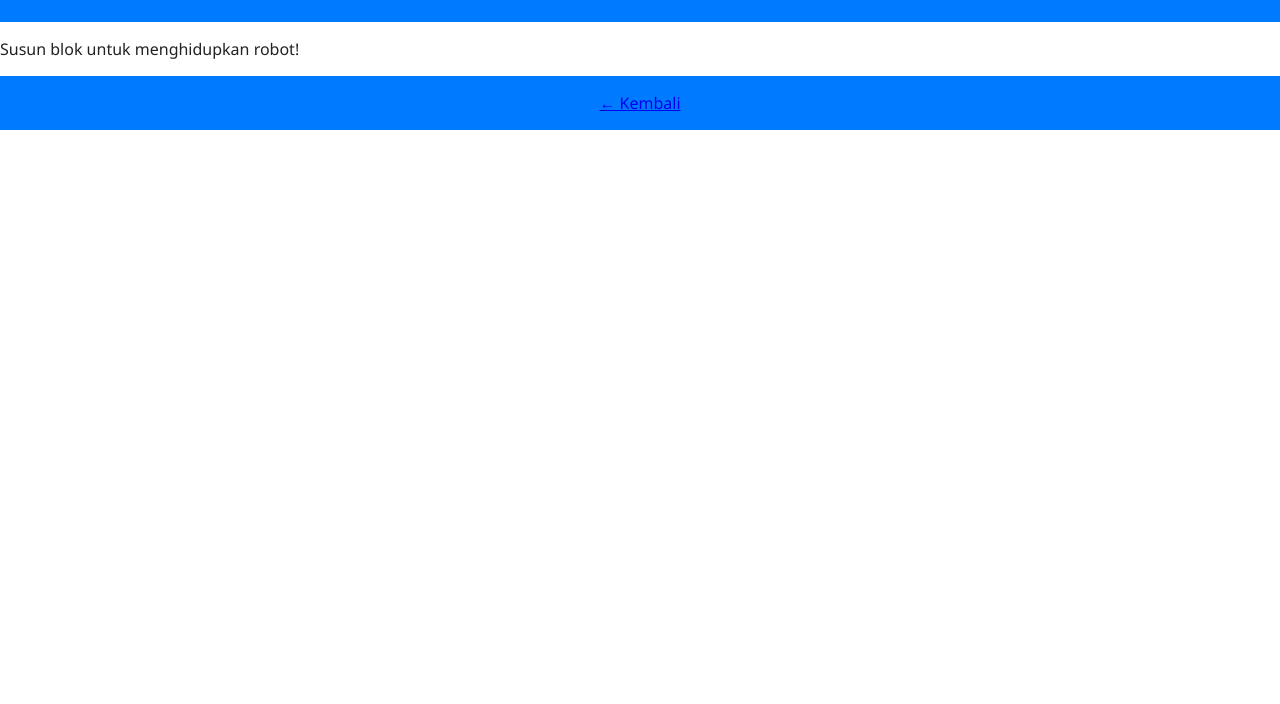
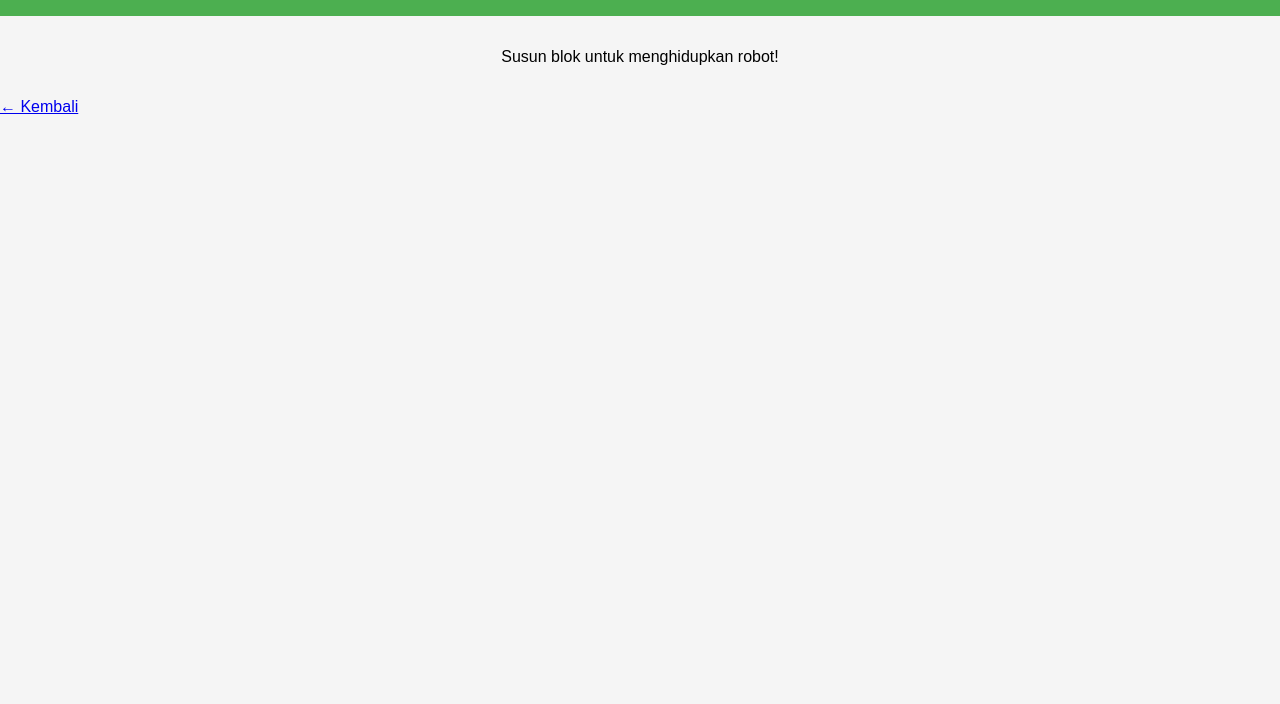
Before and after one commit to T-faces/Coding-Learning, a plain HTML site: page games/sd-game.html in a window 1280 px wide. Shown: the part 96-800 px from the top of the page. Drawn offline with Linux system fonts and the light colour scheme; files that its build step writes are made by us from their sources.

Commit message:
Update sd-game.html

```diff
--- a/games/sd-game.html
+++ b/games/sd-game.html
@@ -3,7 +3,7 @@
 <head>
   <meta charset="UTF-8" />
   <title>Game SD - AI Coding</title>
-  <link rel="stylesheet" href="../style.css" />
+  <link rel="stylesheet" href="games/sd-style.css" />
 </head>
 <body>
   <header><h1>SD - Drag & Drop Logic Game</h1></header>
```
